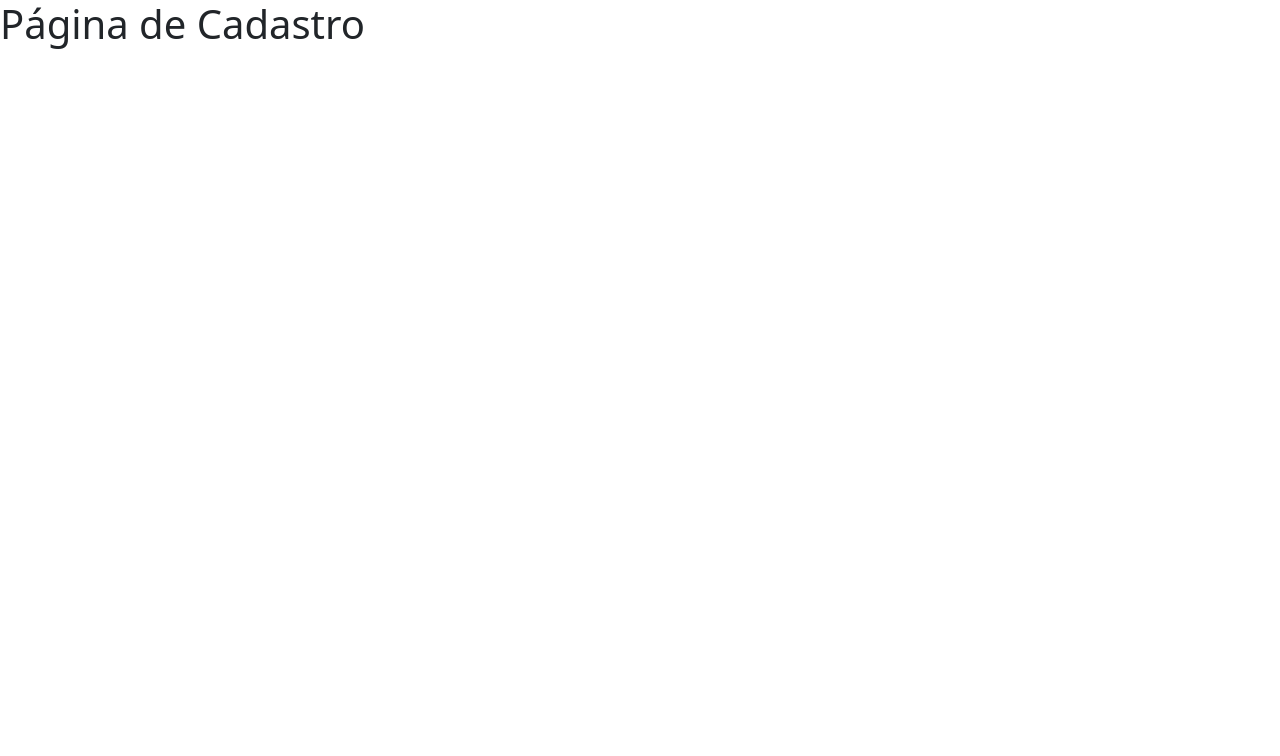
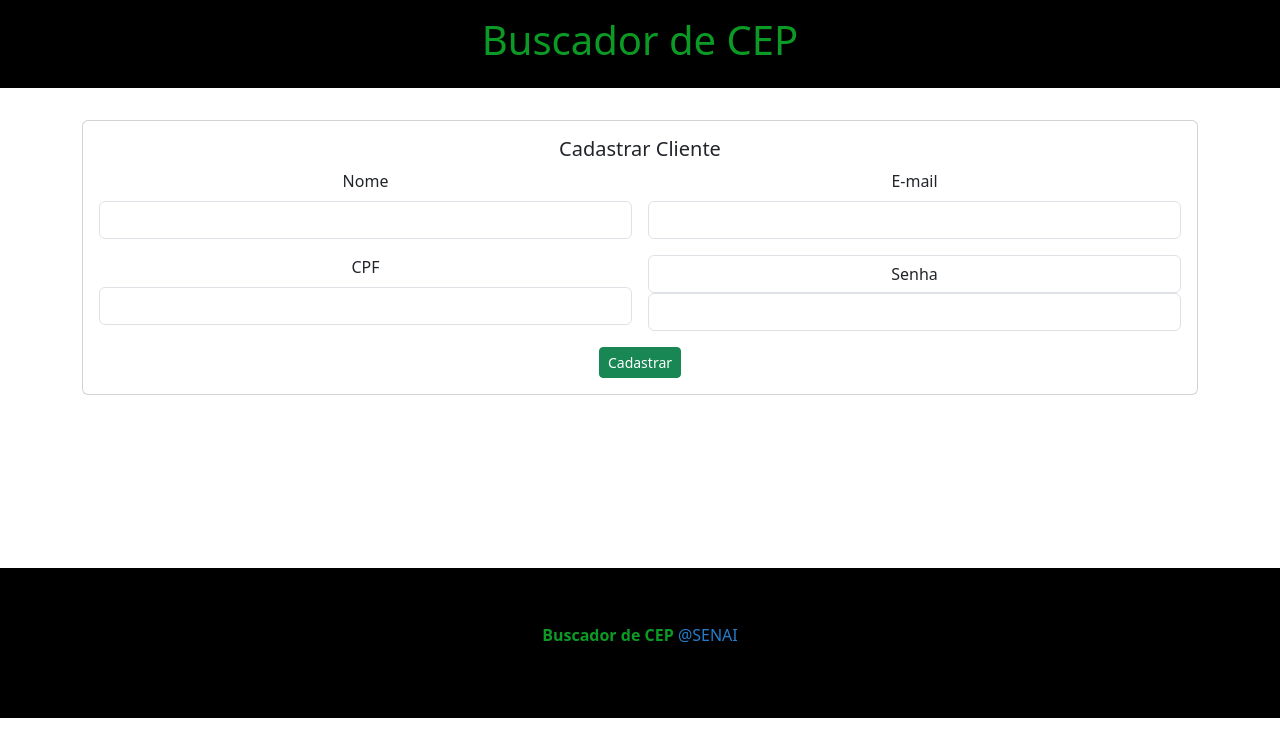
Before and after one commit to jaozinhodagarapa/BuscaCEP, a React (Create React App) app: page /Cadastro in a window 1280 px wide. Shown: the top 756 px of the page. Built offline with nearby package versions, Linux system fonts and the light colour scheme.

Commit message:
Atualizado

```diff
--- a/src/components/Cadastro.tsx
+++ b/src/components/Cadastro.tsx
@@ -1,9 +1,95 @@
 import React, { Component, useState, ChangeEvent, FormEvent,useEffect} from 'react';
+import Footer from './Footer';
+import Header from './Header';
+import styles from '../App.module.css'
+import axios from 'axios'
 
 const Cadastro =() => {
+
+    const [nome, setNome] = useState<string>("");
+    const [email, setEmail] = useState<string>("");
+    const [cpf, setCpf] = useState<string>("");
+    const [password, setPassword] = useState<string>("");
+
+    const cadastrarUsuario = (e:FormEvent) => {
+        e.preventDefault();
+
+        const dados = {
+            nome: nome,
+            email: email,
+            cpf: cpf,
+            password: password
+
+        }
+
+        axios.post('http://10.137.9.131:8000/api/store',
+        dados,
+        {
+            headers: {
+             "Accept": "application/json",
+             "Content-Type": "application/json"
+            }
+        }
+        ).then(function(response){
+            window.location.href = "/Listagem"
+        }).catch(function(error){
+            console.log(error);
+        });
+
+    }
+
+    const handleState = (e:ChangeEvent<HTMLInputElement>) =>{
+        if(e.target.name === "nome"){
+        setNome(e.target.value);
+        }
+        if(e.target.name === "cpf"){
+            setCpf(e.target.value);
+        }
+        if(e.target.name === "email"){
+            setEmail(e.target.value);
+        }
+        if(e.target.name === "password"){
+            setPassword(e.target.value);
+        }
+    }
     return(
         <div>
-            <h1>Página de Cadastro</h1>
+           <Header />
+               <main className={styles.main}>
+                  <div className='container'>
+                    <div className='card'>
+                        <div className='card-body'>
+                            <h5 className='card-title'>Cadastrar Cliente</h5>
+                            <form onSubmit={cadastrarUsuario} className='row g-3'>
+                                <div className='col-6'>
+                                    <label htmlFor="nome" className='form-label'>Nome</label>
+                                    <input type="text" name='nome' className='form-control' required  onChange={handleState}/>
+                                    {nome}
+                                </div>
+                                <div className='col-6'>
+                                    <label htmlFor="email" className='form-label'>E-mail</label>
+                                    <input type="text" name='email' className='form-control' required onChange={handleState}/>
+                                    {email}
+                                </div>
+                                <div className='col-6'>
+                                    <label htmlFor="cpf" className='form-label'>CPF</label>
+                                    <input type="text" name="cpf" className='form-control' required onChange={handleState} />
+                                    {cpf}
+                                </div>
+                                <div className='col-6'>
+                                    <label htmlFor="password" className='form-control'>Senha</label>
+                                    <input type="text" name='password' className='form-control' required onChange={handleState}/>
+                                    {password}
+                                </div>
+                                <div className='col-12'>
+                                    <button type='submit' className='btn btn-success btn-sm'>Cadastrar</button>
+                                </div>
+                            </form>
+                        </div>
+                    </div>
+                  </div>
+               </main>
+           <Footer/>
         </div>
     );
 }
--- a/src/components/Listagem.tsx
+++ b/src/components/Listagem.tsx
@@ -12,7 +12,7 @@
     useEffect(() => {
         async function fetchData(){
             try{
-                const response = await axios.get('http://10.137.9.132:8000/api/find');
+                const response = await axios.get('http://10.137.9.131:8000/api/find');
                 setUsuarios(response.data.data);
 
             }catch(error){
```
